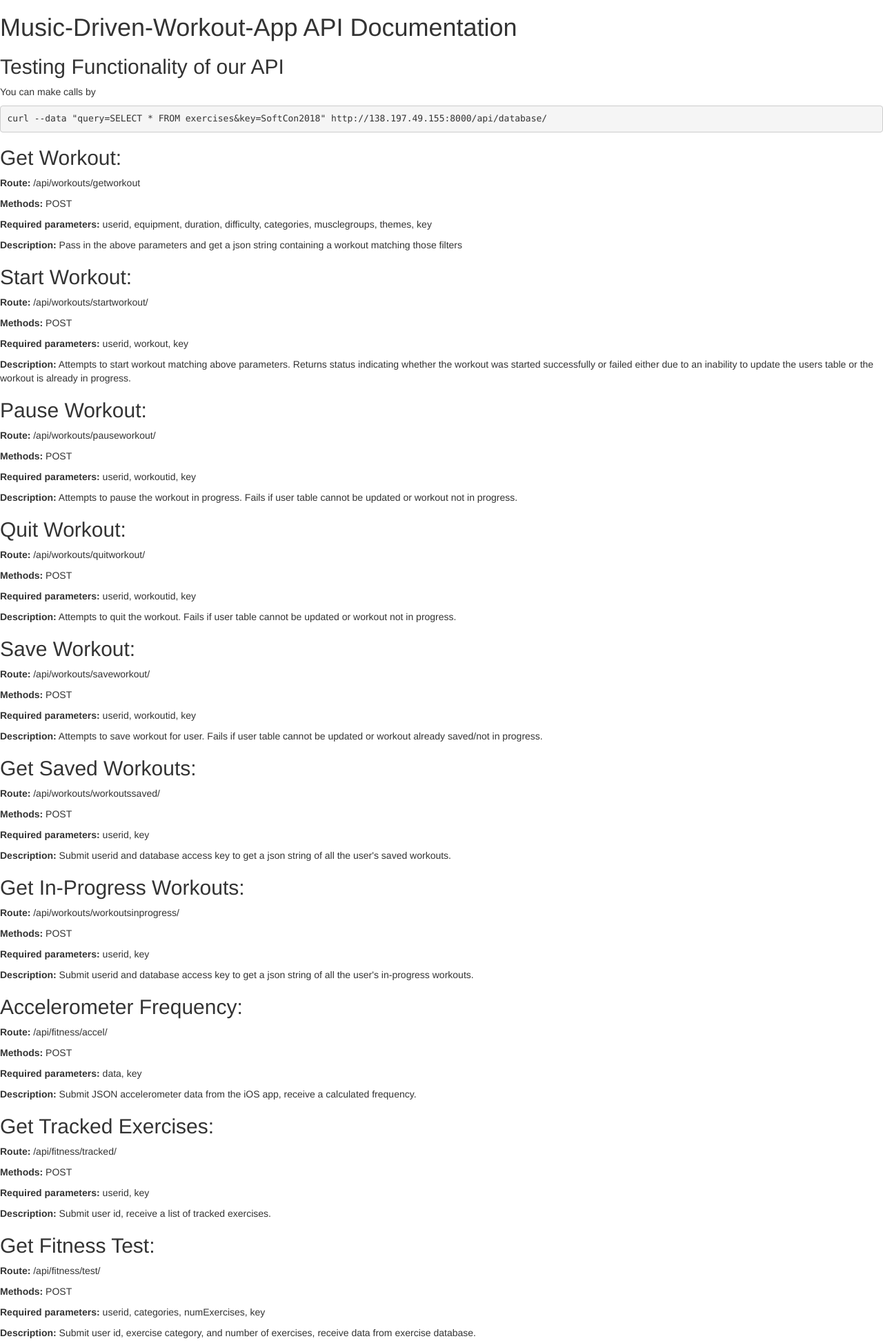
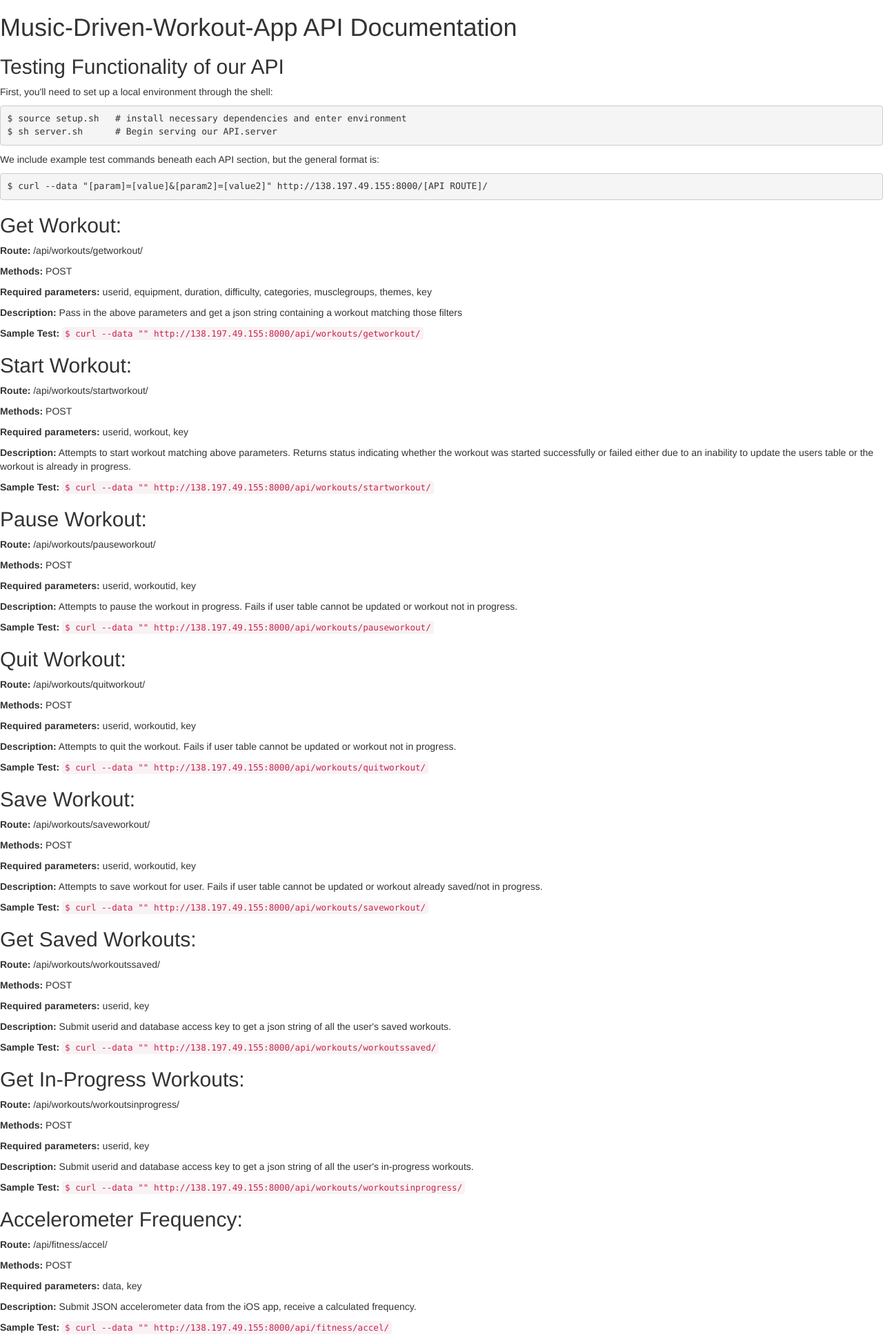
Before and after one commit to ama291/Music-Driven-Workout-App, a Flask app: page / in a window 1280 px wide. Shown: the top 1944 px of the page at 69% size. Run offline with Flask 2, Linux system fonts and the light colour scheme; some libraries are stand-ins or nearby versions.

Commit message:
index checkpoint

```diff
--- a/API/templates/index.html
+++ b/API/templates/index.html
@@ -7,52 +7,101 @@
 
         <h2>Testing Functionality of our API</h2>
         <p>
-            You can make calls by
+            First, you'll need to set up a local environment through the shell:
         </p>
-        <pre>curl --data "query=SELECT * FROM exercises&key=SoftCon2018" http://138.197.49.155:8000/api/database/</pre>
+        <pre>
+$ source setup.sh   # install necessary dependencies and enter environment
+$ sh server.sh      # Begin serving our API.server </pre>
+        <p>
+            We include example test commands beneath each API section, but the general format is:
+        </p>
+        <pre>
+$ curl --data "[param]=[value]&[param2]=[value2]" http://138.197.49.155:8000/[API ROUTE]/</pre>
 
         <!-- Workout Functions -->
         <h2>Get Workout:</h2>
-		<p><b>Route:</b> /api/workouts/getworkout</p>
+		<p><b>Route:</b> /api/workouts/getworkout/</p>
 		<p><b>Methods:</b> POST</p>
 		<p><b>Required parameters:</b> userid, equipment, duration, difficulty, categories, musclegroups, themes, key</p>
 		<p><b>Description:</b> Pass in the above parameters and get a json string containing a workout matching those filters</p>
+        <p>
+            <b>Sample Test: </b>
+            <code>
+                $ curl --data "" http://138.197.49.155:8000/api/workouts/getworkout/
+            </code>
+        </p>
 
         <h2>Start Workout:</h2>
 		<p><b>Route:</b> /api/workouts/startworkout/</p>
 		<p><b>Methods:</b> POST</p>
 		<p><b>Required parameters:</b> userid, workout, key</p>
 		<p><b>Description:</b> Attempts to start workout matching above parameters. Returns status indicating whether the workout was started successfully or failed either due to an inability to update the users table or the workout is already in progress.</p>
+        <p>
+            <b>Sample Test: </b>
+            <code>
+                $ curl --data "" http://138.197.49.155:8000/api/workouts/startworkout/
+            </code>
+        </p>
 
         <h2>Pause Workout:</h2>
 		<p><b>Route:</b> /api/workouts/pauseworkout/</p>
 		<p><b>Methods:</b> POST</p>
 		<p><b>Required parameters:</b> userid, workoutid, key</p>
 		<p><b>Description:</b> Attempts to pause the workout in progress. Fails if user table cannot be updated or workout not in progress.</p>
+        <p>
+            <b>Sample Test: </b>
+            <code>
+                $ curl --data "" http://138.197.49.155:8000/api/workouts/pauseworkout/
+            </code>
+        </p>
 
         <h2>Quit Workout:</h2>
 		<p><b>Route:</b> /api/workouts/quitworkout/</p>
 		<p><b>Methods:</b> POST</p>
 		<p><b>Required parameters:</b> userid, workoutid, key</p>
 		<p><b>Description:</b> Attempts to quit the workout. Fails if user table cannot be updated or workout not in progress.</p>
+        <p>
+            <b>Sample Test: </b>
+            <code>
+                $ curl --data "" http://138.197.49.155:8000/api/workouts/quitworkout/
+            </code>
+        </p>
 
         <h2>Save Workout:</h2>
 		<p><b>Route:</b> /api/workouts/saveworkout/</p>
 		<p><b>Methods:</b> POST</p>
 		<p><b>Required parameters:</b> userid, workoutid, key</p>
 		<p><b>Description:</b> Attempts to save workout for user. Fails if user table cannot be updated or workout already saved/not in progress.</p>
+        <p>
+            <b>Sample Test: </b>
+            <code>
+                $ curl --data "" http://138.197.49.155:8000/api/workouts/saveworkout/
+            </code>
+        </p>
 
         <h2>Get Saved Workouts:</h2>
 		<p><b>Route:</b> /api/workouts/workoutssaved/</p>
 		<p><b>Methods:</b> POST</p>
 		<p><b>Required parameters:</b> userid, key</p>
 		<p><b>Description:</b> Submit userid and database access key to get a json string of all the user's saved workouts.</p>
+        <p>
+            <b>Sample Test: </b>
+            <code>
+                $ curl --data "" http://138.197.49.155:8000/api/workouts/workoutssaved/
+            </code>
+        </p>
 
         <h2>Get In-Progress Workouts:</h2>
 		<p><b>Route:</b> /api/workouts/workoutsinprogress/</p>
 		<p><b>Methods:</b> POST</p>
 		<p><b>Required parameters:</b> userid, key</p>
 		<p><b>Description:</b> Submit userid and database access key to get a json string of all the user's in-progress workouts.</p>
+        <p>
+            <b>Sample Test: </b>
+            <code>
+                $ curl --data "" http://138.197.49.155:8000/api/workouts/workoutsinprogress/
+            </code>
+        </p>
 
 
         <!-- Fitness Functions -->
@@ -61,30 +110,60 @@
 		<p><b>Methods:</b> POST</p>
 		<p><b>Required parameters:</b> data, key</p>
 		<p><b>Description:</b> Submit JSON accelerometer data from the iOS app, receive a calculated frequency.</p>
+        <p>
+            <b>Sample Test: </b>
+            <code>
+                $ curl --data "" http://138.197.49.155:8000/api/fitness/accel/
+            </code>
+        </p>
 
 		<h2>Get Tracked Exercises:</h2>
 		<p><b>Route:</b> /api/fitness/tracked/</p>
 		<p><b>Methods:</b> POST</p>
 		<p><b>Required parameters:</b> userid, key</p>
 		<p><b>Description:</b> Submit user id, receive a list of tracked exercises.</p>
+        <p>
+            <b>Sample Test: </b>
+            <code>
+                $ curl --data "" http://138.197.49.155:8000/api/fitness/tracked/
+            </code>
+        </p>
 
 		<h2>Get Fitness Test:</h2>
 		<p><b>Route:</b> /api/fitness/test/</p>
 		<p><b>Methods:</b> POST</p>
 		<p><b>Required parameters:</b> userid, categories, numExercises, key</p>
 		<p><b>Description:</b> Submit user id, exercise category, and number of exercises, receive data from exercise database.</p>
+        <p>
+            <b>Sample Test: </b>
+            <code>
+                $ curl --data "" http://138.197.49.155:8000/api/fitness/test/
+            </code>
+        </p>
 
 		<h2>Check Exercise Tracked:</h2>
 		<p><b>Route:</b> /api/fitness/istracked/</p>
 		<p><b>Methods:</b> POST</p>
 		<p><b>Required parameters:</b> userid, exid, key</p>
 		<p><b>Description:</b> Submit user id and exercise id, receive a boolean on whether exercise is tracked.</p>
+        <p>
+            <b>Sample Test: </b>
+            <code>
+                $ curl --data "" http://138.197.49.155:8000/api/fitness/istracked/
+            </code>
+        </p>
 
         <h2>Toggle Exercise Tracking:</h2>
         <p><b>Route:</b> /api/fitness/toggletracked/</p>
 		<p><b>Methods:</b> POST</p>
 		<p><b>Required parameters:</b> userid, exid, key</p>
 		<p><b>Description:</b> Submit userId and exerciseId, toggle the exercise's tracked status. Receive success or failure.</p>
+        <p>
+            <b>Sample Test: </b>
+            <code>
+                $ curl --data "" http://138.197.49.155:8000/api/fitness/toggletracked/
+            </code>
+        </p>
 
 
         <!-- Database -->
@@ -105,7 +184,7 @@
 import requests
 
 #make request to API
-r = requests.post('http://138.197.49.155:8000/api/database/', data = {'query': 'select * from users', 'key': 'masterKey'})
+r = requests.post('http://138.197.49.155:8000/api/database/', data = {'query': 'SELECT * FROM users', 'key': 'masterKey'})
 print(r.json())</pre>
 
 		<h3>Response Example:</h3>
--- a/iOS/Music-Driven-Workout-App/Music-Driven-Workout-App/Assets.xcassets/AppIcon.appiconset/Contents.json
+++ b/iOS/Music-Driven-Workout-App/Music-Driven-Workout-App/Assets.xcassets/AppIcon.appiconset/Contents.json
@@ -84,6 +84,11 @@
       "idiom" : "ipad",
       "size" : "83.5x83.5",
       "scale" : "2x"
+    },
+    {
+      "idiom" : "ios-marketing",
+      "size" : "1024x1024",
+      "scale" : "1x"
     }
   ],
   "info" : {
```
Also changed, not shown: 1 other file.
